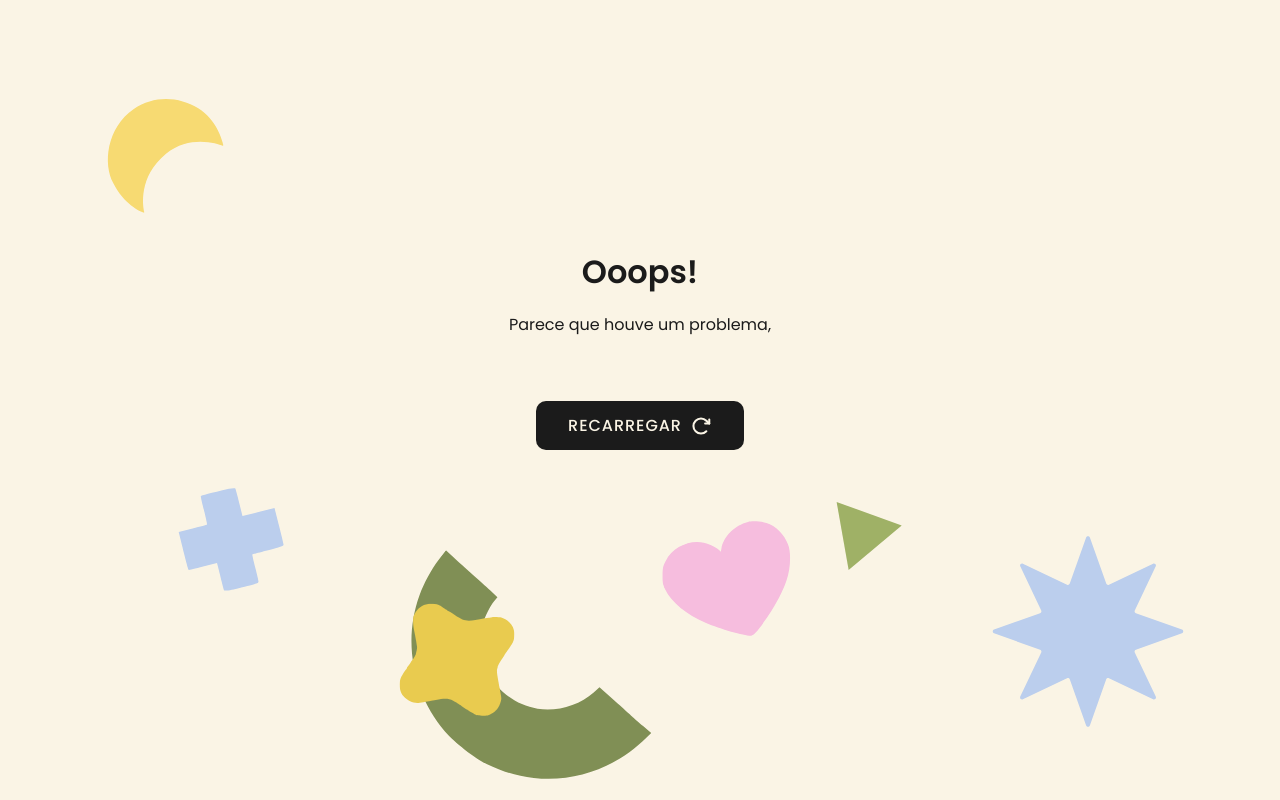
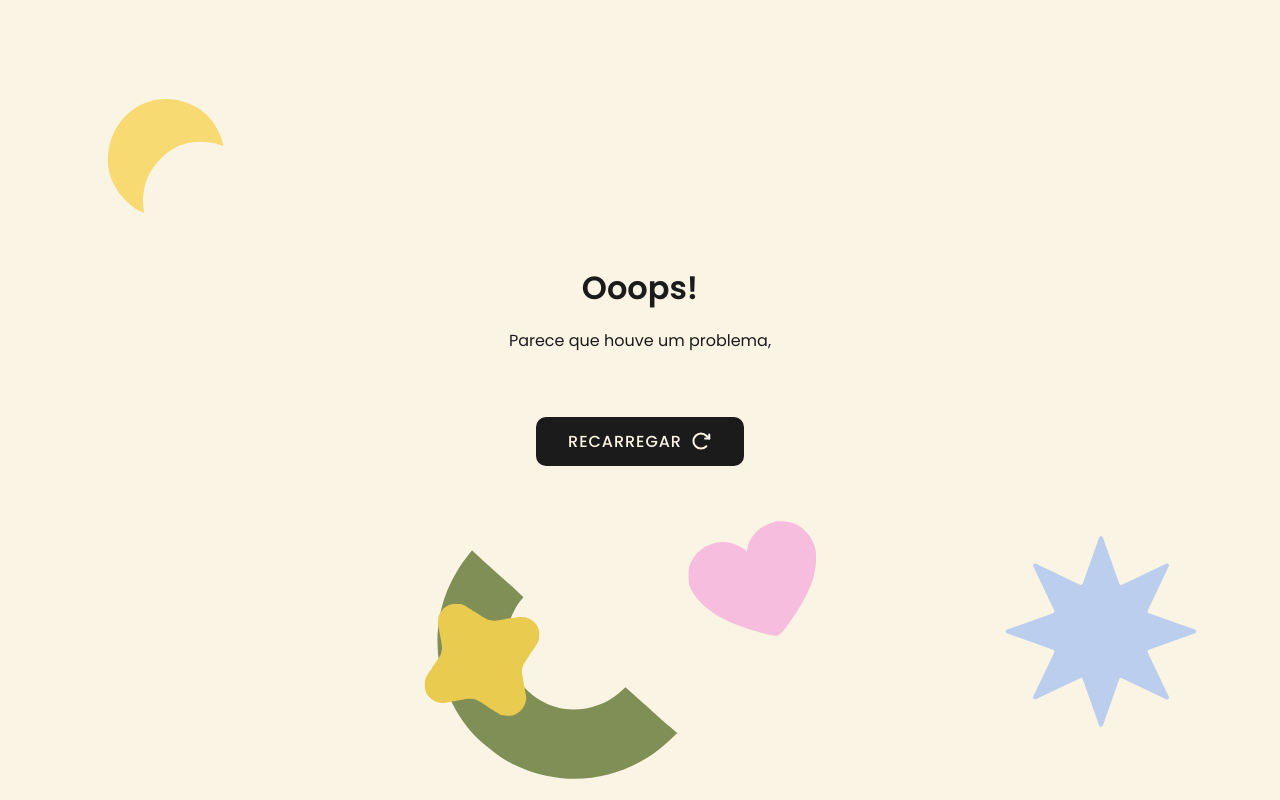
Before and after one commit to larascremin/donations-web-app, a React (Vite) app: page /error in a window 1280 px wide. Built offline with nearby package versions, Linux system fonts and the light colour scheme.

Commit message:
svgs visibility changes

```diff
--- a/src/pages/Errors/style.css
+++ b/src/pages/Errors/style.css
@@ -27,23 +27,21 @@
 }
 
 .error-v02 {
-  transform: rotate(-50deg);
-  margin: 0 0 16% 14%;
+  visibility: hidden;
 }
 
 .error-v03 {
-  transform: scale(0.8) rotate(-40deg);
-  margin: 0 0 18% 1%;
+  visibility: hidden;
 }
 
 .error-v04 {
   transform: scale(3) rotate(40deg);
-  margin: 0 0 6% 14%;
+  margin: 0 0 6% 30%;
 }
 
 .error-v05 {
   transform: rotate(-20deg);
-  margin: 0 0 12% 12%;
+  margin: 1% 0 12% 12%;
 }
 
 .error-v06 {
@@ -64,11 +62,13 @@
   }
 
   .error-v02 {
+    visibility: visible;
     transform: scale(0.5) rotate(-50deg);
     margin: 0 0 55% 0%;
   }
 
   .error-v03 {
+    visibility: visible;
     transform: scale(0.6) rotate(-40deg);
     margin: 0 0 70% -16%;
   }
```
